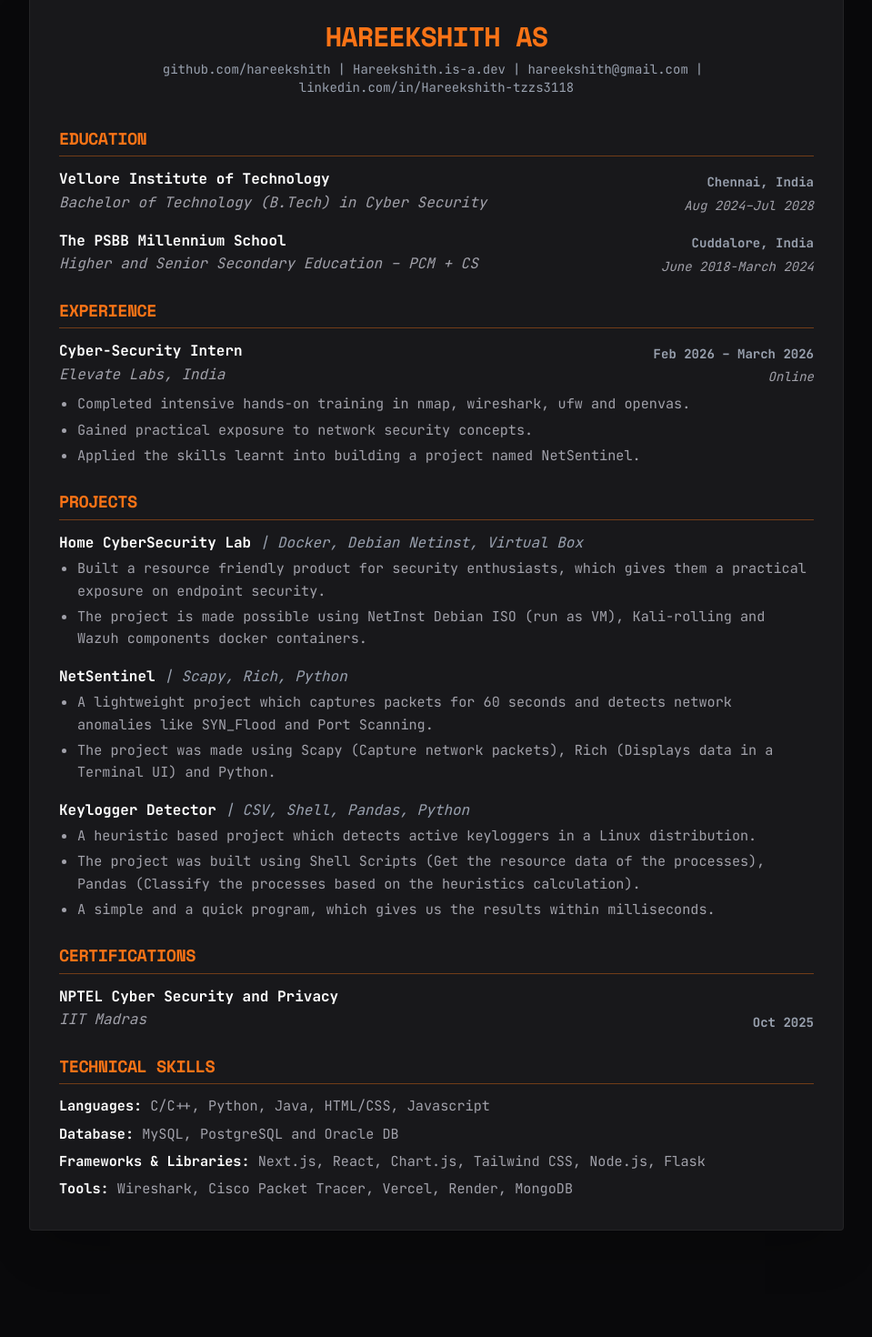
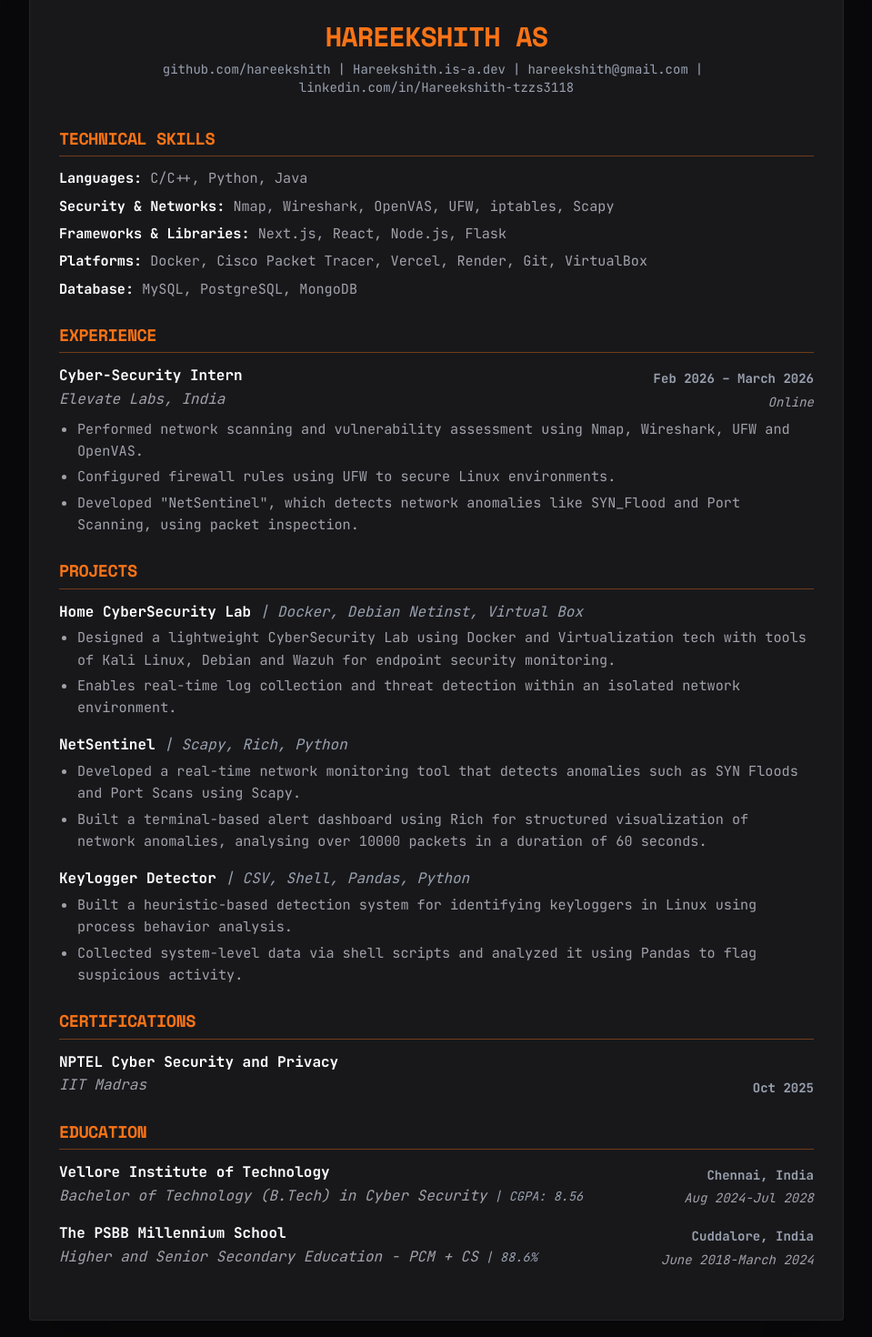
Before and after one commit to Hareekshith/Portfolio, a React (Vite) app: page /resume in a window 1280 px wide. Shown: the part 200-1670 px from the top of the page at 91% size, without its empty margins (160-1119 px from the left). Built offline with nearby package versions, Linux system fonts and the light colour scheme.

Commit message:
Updated Resume

```diff
--- a/src/comp/resume.jsx
+++ b/src/comp/resume.jsx
@@ -34,30 +34,15 @@ const Resume = () => {
           </div>
         </header>
 
-        {/* Education */}
+        {/* Technical Skills */}
         <section className="mb-6">
-          <h2 className="text-[1.15rem] font-bold uppercase border-b-[1.5px] border-amber-accent/40 mb-3 pb-1 !text-amber-accent">Education</h2>
-
-          <div className="mb-4">
-            <div className="flex justify-between items-end">
-              <span className="font-bold text-white">Vellore Institute of Technology</span>
-              <span className="text-sm font-semibold text-gray-400">Chennai, India</span>
-            </div>
-            <div className="flex justify-between items-end text-soft-white italic">
-              <span>Bachelor of Technology (B.Tech) in Cyber Security</span>
-              <span className="text-sm">Aug 2024–Jul 2028</span>
-            </div>
-          </div>
-
-          <div>
-            <div className="flex justify-between items-end">
-              <span className="font-bold text-white">The PSBB Millennium School</span>
-              <span className="text-sm font-semibold text-gray-400">Cuddalore, India</span>
-            </div>
-            <div className="flex justify-between items-end text-soft-white italic">
-              <span>Higher and Senior Secondary Education – PCM + CS</span>
-              <span className="text-sm">June 2018-March 2024</span>
-            </div>
+          <h2 className="text-[1.15rem] font-bold uppercase border-b-[1.5px] border-amber-accent/40 mb-3 pb-1 !text-amber-accent">Technical Skills</h2>
+          <div className="text-[0.95rem] space-y-1.5 text-soft-white">
+            <div><span className="font-bold text-white">Languages:</span> C/C++, Python, Java</div>
+            <div><span className="font-bold text-white">Security &amp; Networks:</span> Nmap, Wireshark, OpenVAS, UFW, iptables, Scapy</div>
+            <div><span className="font-bold text-white">Frameworks &amp; Libraries:</span> Next.js, React, Node.js, Flask</div>
+            <div><span className="font-bold text-white">Platforms:</span> Docker, Cisco Packet Tracer, Vercel, Render, Git, VirtualBox</div>
+            <div><span className="font-bold text-white">Database:</span> MySQL, PostgreSQL, MongoDB</div>
           </div>
         </section>
 
@@ -75,9 +60,9 @@ const Resume = () => {
               <span className="text-sm">Online</span>
             </div>
             <ul className="list-disc pl-5 space-y-1 text-[0.95rem] text-soft-white">
-              <li>Completed intensive hands-on training in nmap, wireshark, ufw and openvas.</li>
-              <li>Gained practical exposure to network security concepts.</li>
-              <li>Applied the skills learnt into building a project named NetSentinel.</li>
+              <li>Performed network scanning and vulnerability assessment using Nmap, Wireshark, UFW and OpenVAS.</li>
+              <li>Configured firewall rules using UFW to secure Linux environments.</li>
+              <li>Developed "NetSentinel", which detects network anomalies like SYN_Flood and Port Scanning, using packet inspection.</li>
             </ul>
           </div>
         </section>
@@ -87,27 +72,26 @@ const Resume = () => {
           <h2 className="text-[1.15rem] font-bold uppercase border-b-[1.5px] border-amber-accent/40 mb-3 pb-1 !text-amber-accent">Projects</h2>
 
           <div className="mb-4">
-            <div className="font-bold mb-1 text-white">Home CyberSecurity Lab <span className="font-normal text-gray-400 italic">| Docker, Debian Netinst, Virtual Box</span></div>
+            <div className="font-bold mb-1 text-white"><a href="https://github.com/hareekshith/Home_CS_lab" target="_blank" rel="noopener noreferrer">Home CyberSecurity Lab</a> <span className="font-normal text-gray-400 italic">| Docker, Debian Netinst, Virtual Box</span></div>
             <ul className="list-disc pl-5 space-y-1 text-[0.95rem] text-soft-white">
-              <li>Built a resource friendly product for security enthusiasts, which gives them a practical exposure on endpoint security.</li>
-              <li>The project is made possible using NetInst Debian ISO (run as VM), Kali-rolling and Wazuh components docker containers.</li>
+              <li>Designed a lightweight CyberSecurity Lab using Docker and Virtualization tech with tools of Kali Linux, Debian and Wazuh for endpoint security monitoring.</li>
+              <li>Enables real-time log collection and threat detection within an isolated network environment.</li>
             </ul>
           </div>
 
           <div className="mb-4">
-            <div className="font-bold mb-1 text-white">NetSentinel <span className="font-normal text-gray-400 italic">| Scapy, Rich, Python</span></div>
+            <div className="font-bold mb-1 text-white"><a href="https://github.com/hareekshith/NetSentinel" target="_blank" rel="noopener noreferrer">NetSentinel</a> <span className="font-normal text-gray-400 italic">| Scapy, Rich, Python</span></div>
             <ul className="list-disc pl-5 space-y-1 text-[0.95rem] text-soft-white">
-              <li>A lightweight project which captures packets for 60 seconds and detects network anomalies like SYN_Flood and Port Scanning.</li>
-              <li>The project was made using Scapy (Capture network packets), Rich (Displays data in a Terminal UI) and Python.</li>
+              <li>Developed a real-time network monitoring tool that detects anomalies such as SYN Floods and Port Scans using Scapy.</li>
+              <li>Built a terminal-based alert dashboard using Rich for structured visualization of network anomalies, analysing over 10000 packets in a duration of 60 seconds.</li>
             </ul>
           </div>
 
           <div>
-            <div className="font-bold mb-1 text-white">Keylogger Detector <span className="font-normal text-gray-400 italic">| CSV, Shell, Pandas, Python</span></div>
+            <div className="font-bold mb-1 text-white"><a href="https://github.com/hareekshith/Keylogger-Detector" target="_blank" rel="noopener noreferrer">Keylogger Detector</a> <span className="font-normal text-gray-400 italic">| CSV, Shell, Pandas, Python</span></div>
             <ul className="list-disc pl-5 space-y-1 text-[0.95rem] text-soft-white">
-              <li>A heuristic based project which detects active keyloggers in a Linux distribution.</li>
-              <li>The project was built using Shell Scripts (Get the resource data of the processes), Pandas (Classify the processes based on the heuristics calculation).</li>
-              <li>A simple and a quick program, which gives us the results within milliseconds.</li>
+              <li>Built a heuristic-based detection system for identifying keyloggers in Linux using process behavior analysis.</li>
+              <li>Collected system-level data via shell scripts and analyzed it using Pandas to flag suspicious activity.</li>
             </ul>
           </div>
         </section>
@@ -126,14 +110,35 @@ const Resume = () => {
           </div>
         </section>
 
-        {/* Technical Skills */}
-        <section>
-          <h2 className="text-[1.15rem] font-bold uppercase border-b-[1.5px] border-amber-accent/40 mb-3 pb-1 !text-amber-accent">Technical Skills</h2>
-          <div className="text-[0.95rem] space-y-1.5 text-soft-white">
-            <div><span className="font-bold text-white">Languages:</span> C/C++, Python, Java, HTML/CSS, Javascript</div>
-            <div><span className="font-bold text-white">Database:</span> MySQL, PostgreSQL and Oracle DB</div>
-            <div><span className="font-bold text-white">Frameworks &amp; Libraries:</span> Next.js, React, Chart.js, Tailwind CSS, Node.js, Flask</div>
-            <div><span className="font-bold text-white">Tools:</span> Wireshark, Cisco Packet Tracer, Vercel, Render, MongoDB</div>
+        {/* Education */}
+        <section className="mb-6">
+          <h2 className="text-[1.15rem] font-bold uppercase border-b-[1.5px] border-amber-accent/40 mb-3 pb-1 !text-amber-accent">Education</h2>
+
+          <div className="mb-4">
+            <div className="flex justify-between items-end">
+              <span className="font-bold text-white">Vellore Institute of Technology</span>
+              <span className="text-sm font-semibold text-gray-400">Chennai, India</span>
+            </div>
+            <div className="flex justify-between items-end text-soft-white italic">
+              <span>Bachelor of Technology (B.Tech) in Cyber Security
+                <span className="text-gray-400 text-[0.85rem] ml-2">| CGPA: 8.56</span>
+              </span>
+              <span className="text-sm">Aug 2024-Jul 2028</span>
+            </div>
+          </div>
+
+          <div>
+            <div className="flex justify-between items-end">
+              <span className="font-bold text-white">The PSBB Millennium School</span>
+              <span className="text-sm font-semibold text-gray-400">Cuddalore, India</span>
+            </div>
+            <div className="flex justify-between items-end text-soft-white italic">
+              <span>
+                Higher and Senior Secondary Education - PCM + CS
+                <span className="text-gray-400 text-[0.85rem] ml-2">| 88.6%</span>
+              </span>
+              <span className="text-sm">June 2018-March 2024</span>
+            </div>
           </div>
         </section>
 
```
Also changed, not shown: 1 other file (tests, documents, lock files or other folders).
